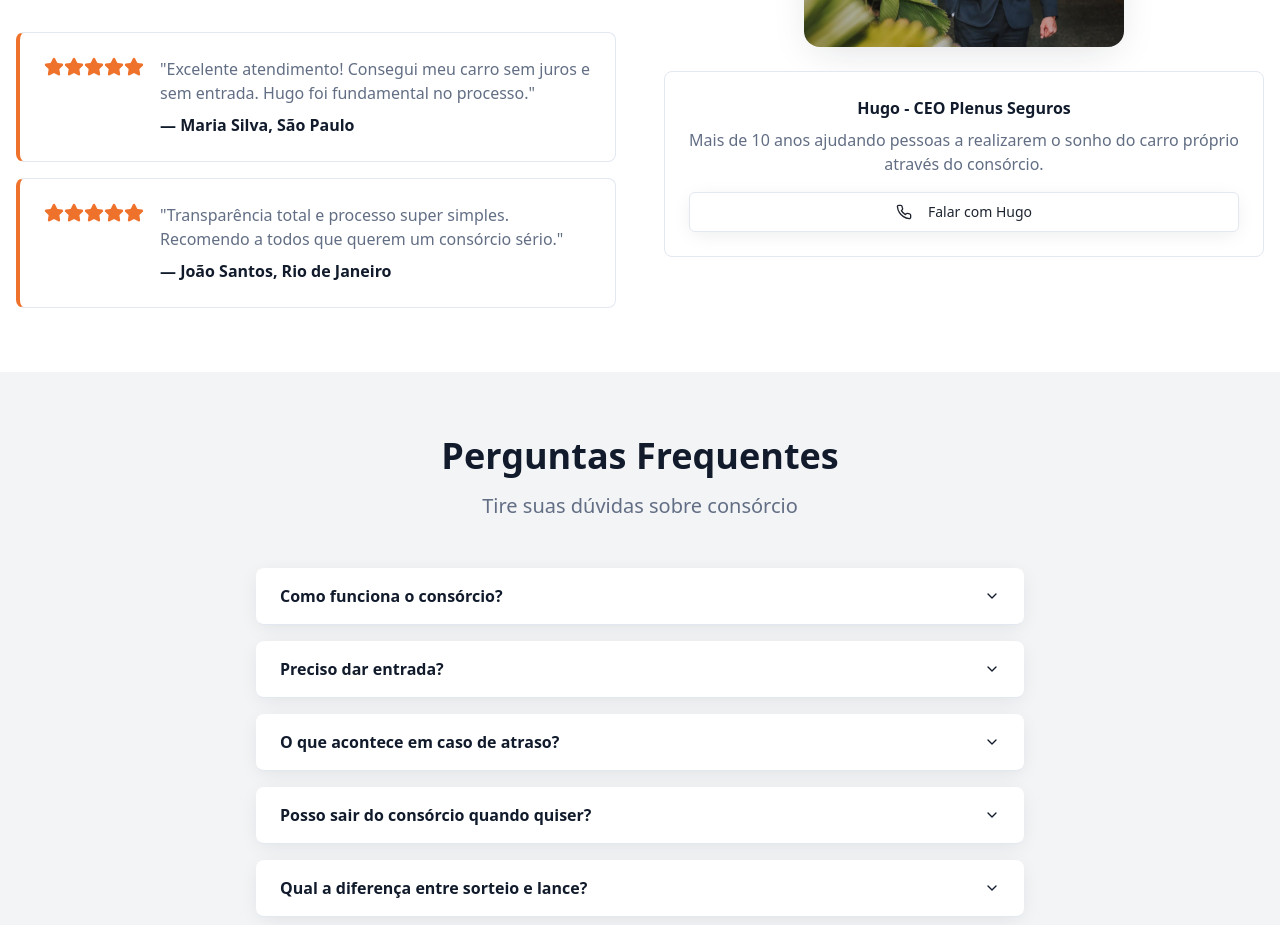
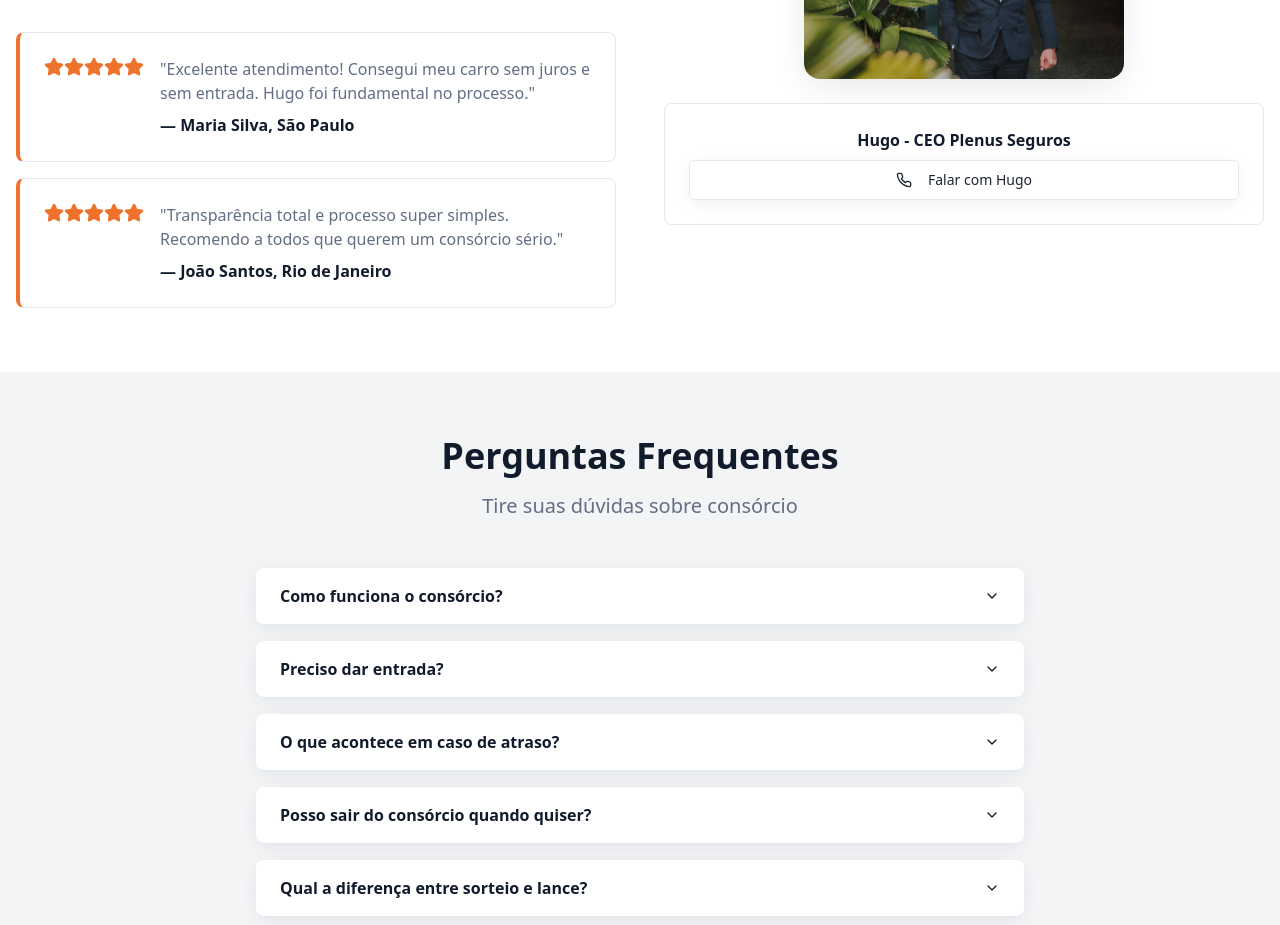
Before and after one commit to msbconsignadomkt-create/plenus-carro, a React (Vite) app: page / in a window 1280 px wide. Shown: the part 2480-3405 px from the top of the page. Built offline with nearby package versions, Linux system fonts and the light colour scheme.

Commit message:
Visual edit in Lovable
Edited UI in Lovable

```diff
--- a/src/pages/Index.tsx
+++ b/src/pages/Index.tsx
@@ -304,10 +304,10 @@ const Index = () => {
               <img src="/lovable-uploads/38b25d33-557d-4466-871e-577411d2ce35.png" alt="Hugo - Especialista Plenus Seguros" className="w-80 h-auto mx-auto rounded-2xl shadow-elegant" />
               <Card className="mt-6 shadow-card">
                 <CardContent className="p-6">
-                  <h3 className="font-semibold text-primary mb-2">Hugo - CEO Plenus Seguros</h3>
-                  <p className="text-muted-foreground mb-4">
-                    Mais de 10 anos ajudando pessoas a realizarem o sonho do carro próprio através do consórcio.
-                  </p>
+                  <h3 className="font-semibold text-primary mb-2">Hugo - CEO Plenus Seguros
+
+                </h3>
+
                   <Button variant="outline" onClick={handleWhatsAppContact} className="w-full">
                     <Phone className="h-4 w-4 mr-2" />
                     Falar com Hugo
```
